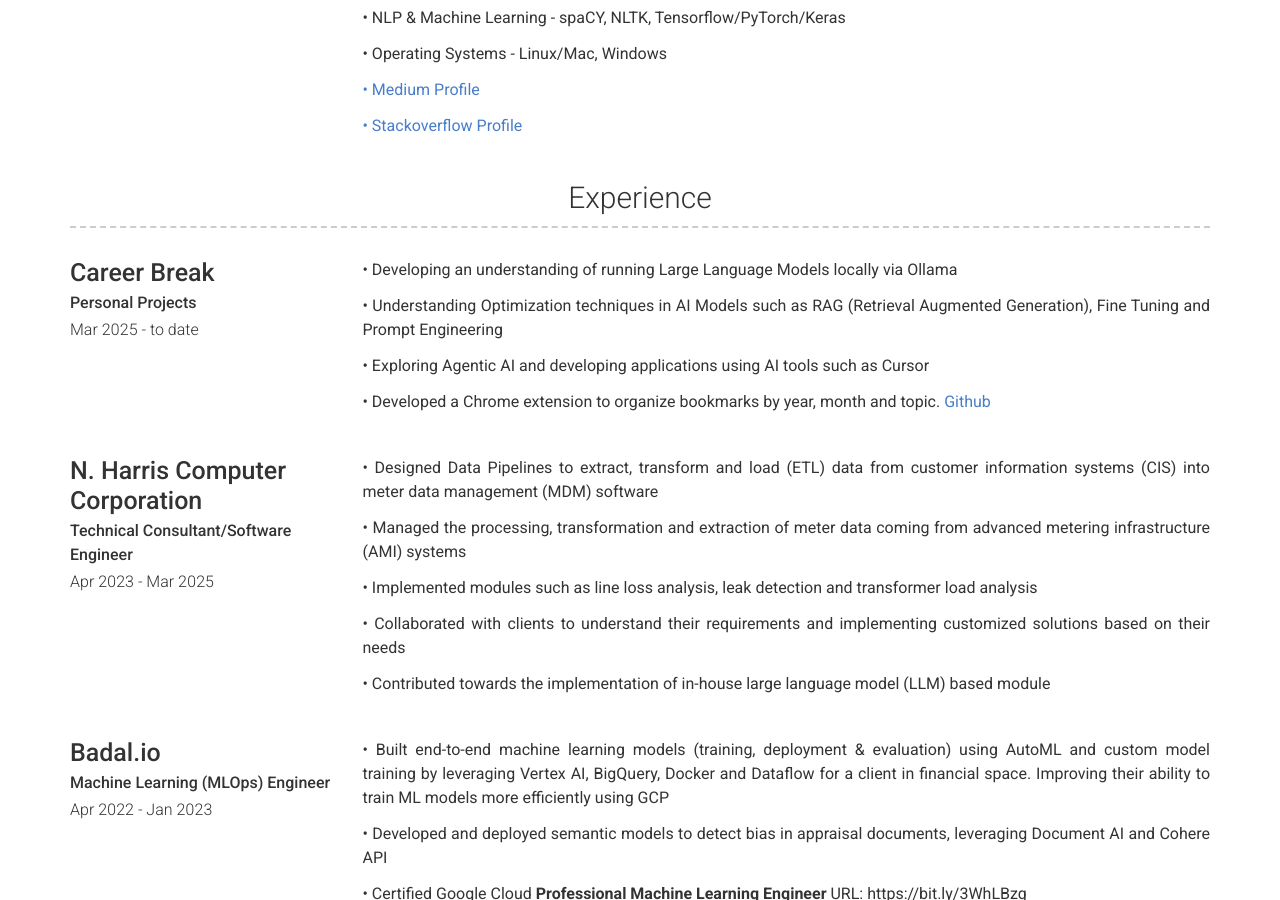
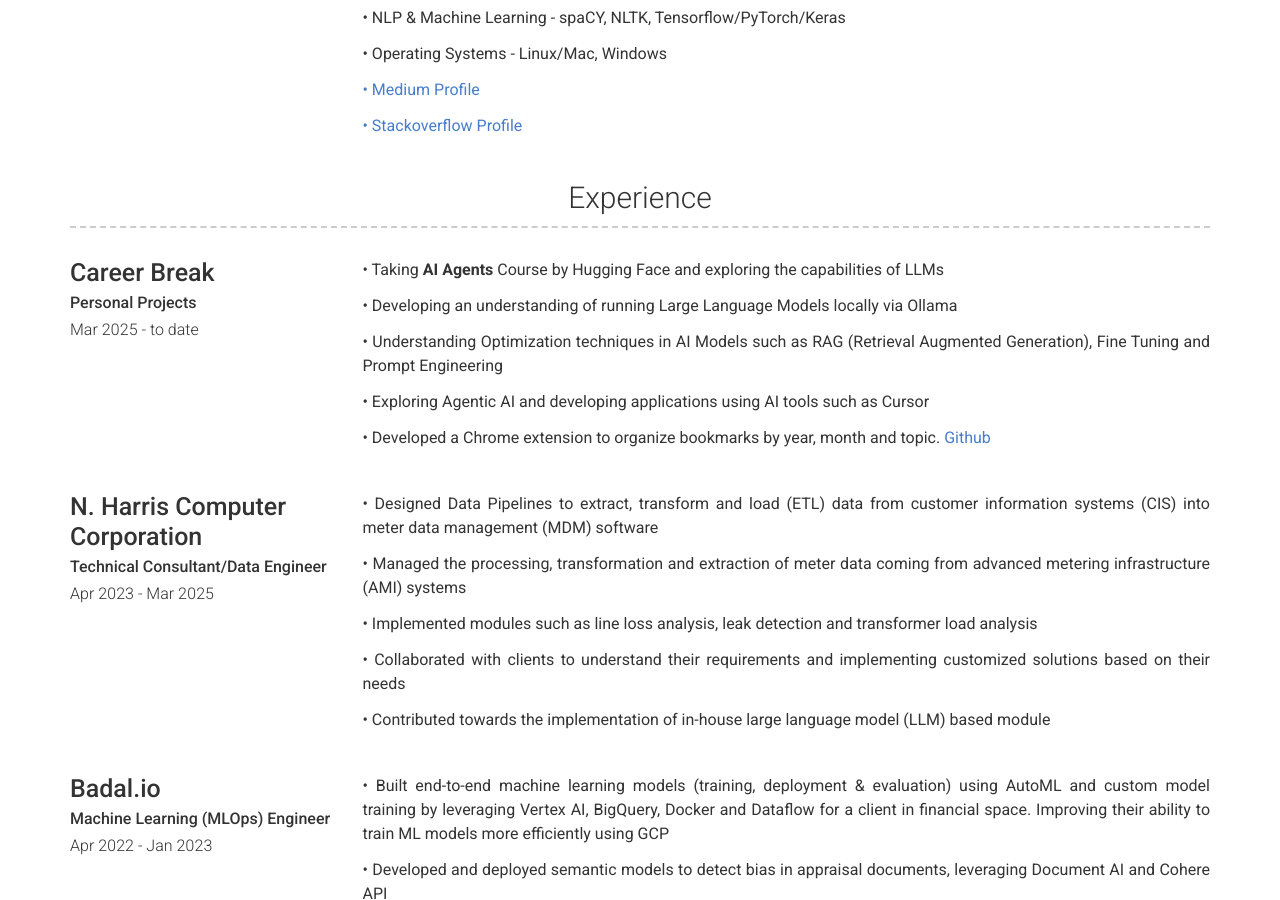
Before and after one commit to saimmehmood/saimmehmood.github.io, a Jekyll site: the page built from index.md, in a window 1280 px wide and 900 px high, scrolled down 859 px. Built offline with Jekyll 4.4.1, drawn with Linux system fonts in a browser that asks for light colours; nearby versions of some CDN libraries.

Commit message:
experience updates aug052025

```diff
--- a/_data/experience.yml
+++ b/_data/experience.yml
@@ -5,6 +5,8 @@
   dates: Mar 2025 - to date
 
   description: | # this will include new lines to allow paragraphs
+
+    • Taking **AI Agents** Course by Hugging Face and exploring the capabilities of LLMs
 
     • Developing an understanding of running Large Language Models locally via Ollama
 
@@ -18,7 +20,7 @@
 - layout: left
   company: N. Harris Computer Corporation
   # link: http://dminer.eecs.yorku.ca/
-  job_title: Technical Consultant/Software Engineer
+  job_title: Technical Consultant/Data Engineer
   dates: Apr 2023 - Mar 2025
 
   description: | # this will include new lines to allow paragraphs
--- a/docker-compose.yml
+++ b/docker-compose.yml
@@ -1,4 +1,3 @@
-version: '3'
 
 services:
   jekyll:
```
Also changed, not shown: 1 other file.
